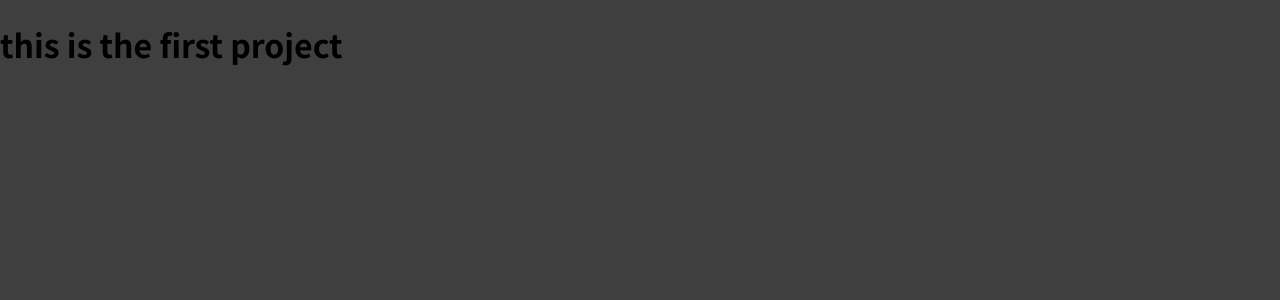
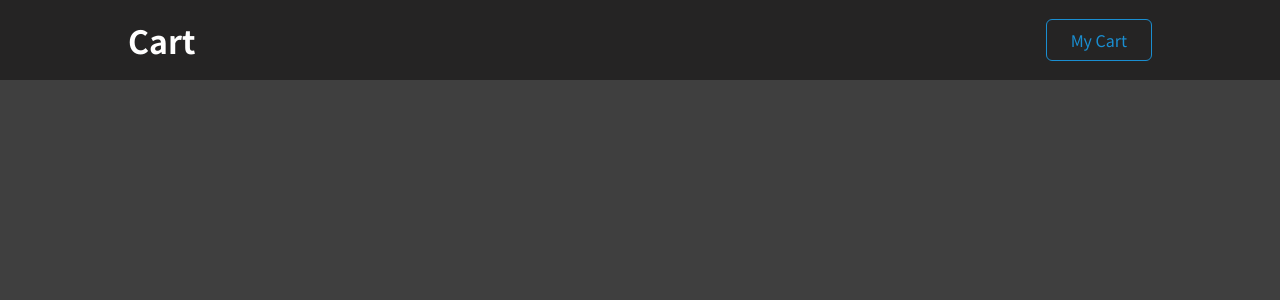
Before and after one commit to fatemeh-asgari/first-project, a React (Create React App) app: page / in a window 1280 px wide. Shown: the top 300 px of the page. Built offline with nearby package versions, Linux system fonts and the light colour scheme.

Commit message:
add Header component and styles

```diff
--- a/src/App.js
+++ b/src/App.js
@@ -1,8 +1,10 @@
+import Header from './Header';
+
 import './App.css';
 
 function App() {
   return (
-    <h1>this is the first project</h1>
+    <Header />
   );
 }
 
--- /dev/null
+++ b/src/Header.css
@@ -0,0 +1,19 @@
+.header {
+  width: 100%;
+  height: 5rem;
+  padding: 0 10%;
+  display: flex;
+  align-items: center;
+  justify-content: space-between;
+  background-color: #252424;
+}
+
+.header h1 {
+  color: white;
+}
+
+.header ul {
+  list-style: none;
+  margin: 0;
+  padding: 0;
+}
--- /dev/null
+++ b/src/Header.js
@@ -0,0 +1,23 @@
+import "./Header.css"
+
+const Header = () => {
+  const showCartHandler = () => {
+
+  }
+
+  return(
+    <header className="header">
+      <h1>Cart</h1>
+      <nav>
+        <ul>
+          <li>
+            <button onClick={showCartHandler}>My Cart</button>
+          </li>
+        </ul>
+      </nav>
+    </header>
+  )
+
+};
+
+export default Header;
```
